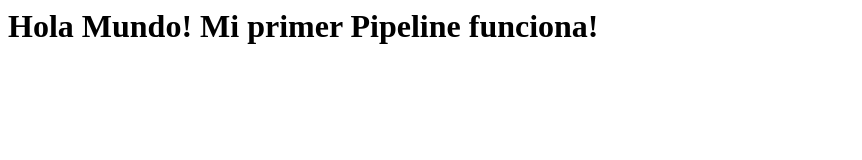
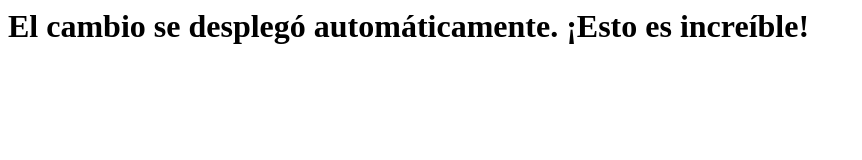
Before and after one commit to jgaragorry/mi-primer-pipeline, a plain HTML site: page index.html in a window 1280 px wide. Shown: the whole page, without its empty margins (0-862 px from the left). Drawn offline with Linux system fonts and the light colour scheme.

Commit message:
feat: Actualizar texto de la página principal

```diff
--- a/index.html
+++ b/index.html
@@ -1 +1 @@
-<h1>Hola Mundo! Mi primer Pipeline funciona!</h1>
+<h1>El cambio se desplegó automáticamente. ¡Esto es increíble!</h1>
```
